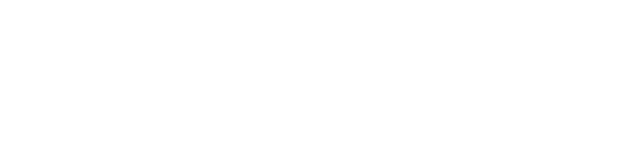
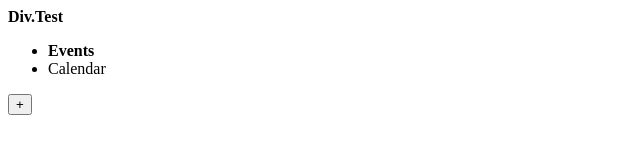
Before and after one commit to muskanchahan/dev-test-2024, a plain HTML site: page index.html in a window 1280 px wide. Shown: the whole page, without its empty margins (0-640 px from the left). Drawn offline with nearby package versions, Linux system fonts and the light colour scheme.

Commit message:
create the html template according to the assignment

```diff
--- a/index.html
+++ b/index.html
@@ -1,5 +1,6 @@
 <!doctype html>
 <html lang="en">
+
 <head>
   <meta charset="UTF-8" />
   <link rel="icon" type="image/svg+xml" href="/vite.svg" />
@@ -7,10 +8,31 @@
   <link rel="stylesheet" href="/style.css" />
   <link rel="preconnect" href="https://fonts.googleapis.com">
   <link rel="preconnect" href="https://fonts.gstatic.com" crossorigin>
-    <link href="https://fonts.googleapis.com/css2?family=Open+Sans:ital,wght@0,300..800;1,300..800&display=swap" rel="stylesheet">
+  <link href="https://fonts.googleapis.com/css2?family=Open+Sans:ital,wght@0,300..800;1,300..800&display=swap"
+    rel="stylesheet">
+  <script src="https://cdn.jsdelivr.net/npm/axios/dist/axios.min.js"></script>
   <title>Dev Test</title>
 </head>
+
 <body>
+  <div class="top">
+    <b>Div.Test</b>
+  </div>
+  <div class="container">
+    <div class="part1">
+      <ul>
+        <b>
+          <li>Events</li>
+        </b>
+        <li>Calendar</li>
+      </ul>
+    </div>
+    <div class="part2">
+      <button class="fetchButton" id="fetchButton">+</button>
+      <div id="userList" class="user-list"></div>
+    </div>
+  </div>
+  <script src="script.js"></script>
+</body>
 
-  </body>
 </html>
```
Lines whose indentation alone changed are shown as unchanged.
